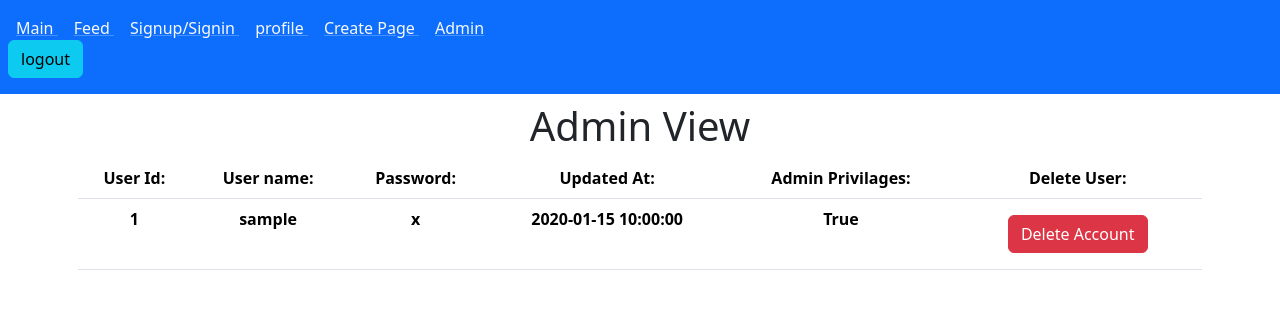
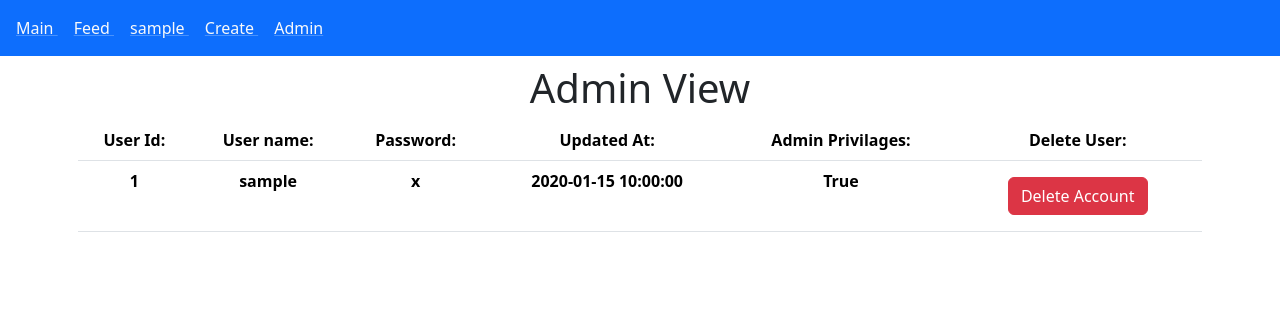
Before and after one commit to nishant-sr/360Project, a PHP site: page /admin.php in a window 1280 px wide. Shown: the top 309 px of the page. Run offline with PHP 8.4, Linux system fonts and the light colour scheme; the visitor is signed in with stand-in values (Sample User, id 1); tables that the repository leaves empty or names only in its code hold one stand-in row (values such as "Sample post"); lists and menus that the app fills with data are empty.

Commit message:
"fixing code"

```diff
--- a/admin.php
+++ b/admin.php
@@ -1,6 +1,13 @@
 <?php
 include 'config.php';
 session_start();
+if(isset($_SESSION['username'])&& isset($_SESSION['user_id'])) {
+  $user = $_SESSION['username'];
+  $uid = $_SESSION['user_id'] ;
+}else{
+  $user = null;
+  $uid = null;
+}
 ?>
 
 <!DOCTYPE html>
@@ -14,29 +21,41 @@ session_start();
     <link href="https://cdn.jsdelivr.net/npm/bootstrap@5.3.2/dist/css/bootstrap.min.css" rel="stylesheet" integrity="sha384-T3c6CoIi6uLrA9TneNEoa7RxnatzjcDSCmG1MXxSR1GAsXEV/Dwwykc2MPK8M2HN" crossorigin="anonymous">
 </head>
 <body>
-  <nav class="navbar bg-primary ">
+<nav class="navbar bg-primary ">
     <div class="col p-2">
-      <a href="index.html" class="link-light link-underline-opacity-25 link-underline-opacity-100-hover p-2">
+      <a href="index.php" class="link-light link-underline-opacity-25 link-underline-opacity-100-hover p-2">
         Main
       </a>
-      <a href="timeline.html" class="link-light link-underline-opacity-25 link-underline-opacity-100-hover p-2">
+      <a href="timeline.php" class="link-light link-underline-opacity-25 link-underline-opacity-100-hover p-2">
         Feed
       </a>
-      <a href="sign.html" class="link-light link-underline-opacity-25 link-underline-opacity-100-hover p-2">
-        Signup/Signin
-      </a>
-      <a href="profile.php" class="link-light link-underline-opacity-25 link-underline-opacity-100-hover p-2">
-        profile
-      </a>
-      <a href="create.html" class="link-light link-underline-opacity-25 link-underline-opacity-100-hover p-2">
-        Create Page
-      </a>
-      <a href="admin.php" class="link-light link-underline-opacity-25 link-underline-opacity-100-hover p-2">
-        Admin
-      </a>
-      <form action="logout.php" type="post">
-        <button class="btn btn-info" type="submit">logout</button>
-      </form>
+
+    <?php
+        if($user == '' || $user == null){
+
+            echo'
+            <a href="register.html" class="link-light link-underline-opacity-25 link-underline-opacity-100-hover p-2">
+                Register
+            </a>
+            <a href="signin.html" class="link-light link-underline-opacity-25 link-underline-opacity-100-hover p-2">
+              Sign-In
+            </a>';
+        }else{
+            echo'<a href="profile.php" class="link-light link-underline-opacity-25 link-underline-opacity-100-hover p-2">
+            '.$user.'
+            </a>
+            <a href="create.php" class="link-light link-underline-opacity-25 link-underline-opacity-100-hover p-2">
+                Create
+            </a>';
+        }
+
+        if($_SESSION['is_admin'] == 1){
+          echo"
+          <a href='admin.php' class='link-light link-underline-opacity-25 link-underline-opacity-100-hover p-2'>
+          Admin
+        </a>";
+        }
+    ?>
     </div>
   </nav>
   <div class="container text-center p-2">
@@ -72,7 +91,7 @@ session_start();
                         ?>
                     </th>
                     <th>
-                        <form action="delete.php" type="post">
+                        <form action="deleteAccount.php" type="post">
                             <button class="m-2 btn btn-danger" type="submit"> Delete Account</button>
                         </form>
                     </th>
--- a/profile.php
+++ b/profile.php
@@ -74,11 +74,11 @@ $_SESSION['default']="./assets/usericon.webp"
     <p class="m-2">Username: <?php echo $_SESSION['username'] ?></p>
   </section>
   <?php if($_SESSION['is_admin']==1) {echo "<p class='m-2'>Admin</p> <a href='admin.php'><button class='btn btn-info m-2'>Admin view</button></a>";}?>
-  <a href="update.html"><button class="btn btn-success m-2">update account</button></a>
+  <a href="updateUser.html"><button class="btn btn-success m-2">update account</button></a>
   <form action="logout.php" method="post">
     <button class="btn btn-primary m-2" type="submit">Logout</button>
   </form>
-  <form action="delete.php" method="post">
+  <form action="deleteAccount.php" method="post">
     <button class="btn btn-danger m-2" type="submit">Delete Account</button>
   </form>
   <a href="profileImage.html"><button class="btn btn-warning m-2 btn-block">Upload Image</button></a>
--- a/update.html
+++ b/updateUser.html
@@ -52,12 +52,9 @@
         >
           Admin
         </a>
-        <form action="logout.php" type="post">
-          <button class="btn btn-info" type="submit">logout</button>
-        </form>
       </div>
     </nav>
-    <form action="update.php" method="post">
+    <form action="updateUser.php" method="post">
       <div class="form-group p-2">
         <label for="username">Username</label>
         <input
```
Also changed, not shown: create.php (+7 -0 lines), deleteAccount.php (renamed from delete.php, +12 -2 lines), home.php (+9 -2 lines), post.php (+7 -0 lines), timeline.php (+7 -0 lines), updateUser.php (renamed from update.php).
